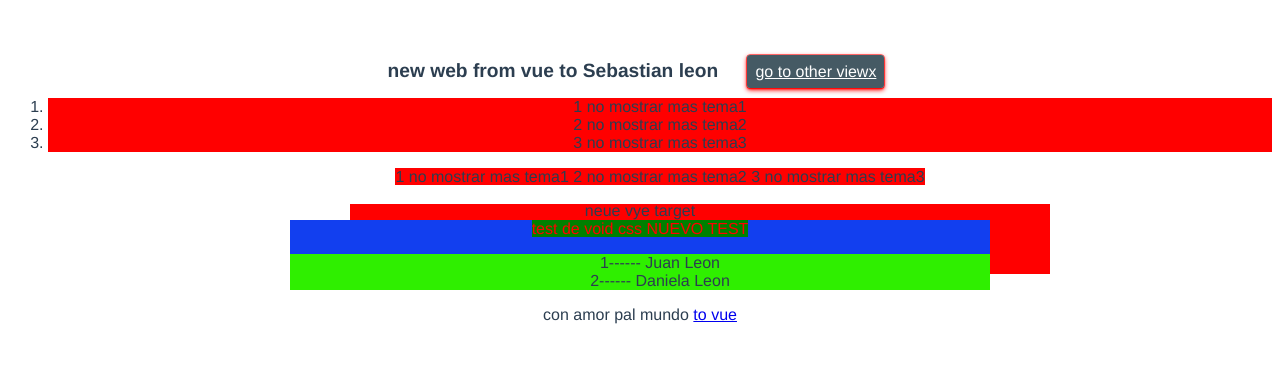
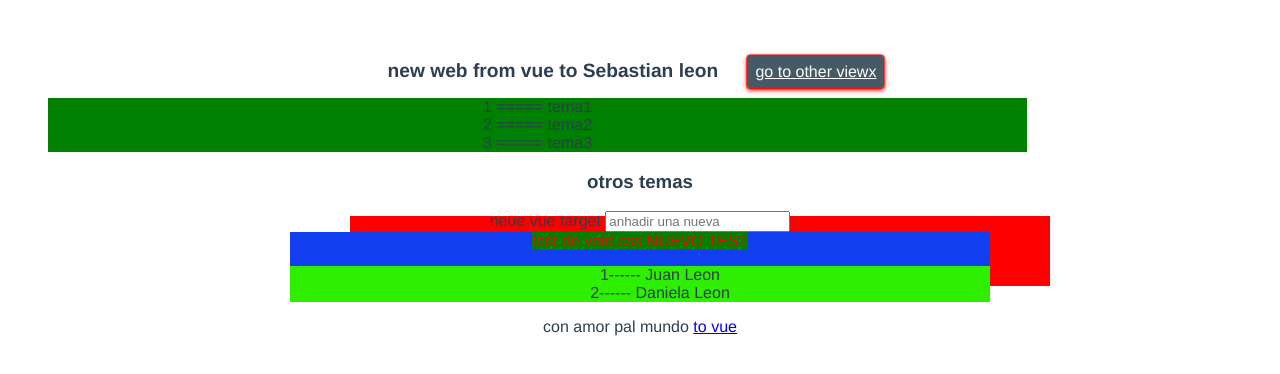
Before and after one commit to JUSELEROstudent/VueText, a Vue app: page /#/ in a window 1280 px wide. Shown: the top 374 px of the page. Built offline with nearby package versions, Linux system fonts and the light colour scheme.

Commit message:
Creacion de una nueva vue se crea otra parte

```diff
--- a/src/App.vue
+++ b/src/App.vue
@@ -13,10 +13,11 @@ import AppCard from '@/components/AppCardPerson'
 import AppHeader from '@/components/AppHeader'
 import AppFooter from '@/components/AppFooter'
 import AppBar from '@/components/MenuBar'
+import AppCardBo from '@/components/BoardCard'
 
 export default {
   name: 'App',
-  components: {AppFooter, AppHeader, AppCard, AppBar}
+  components: { AppFooter, AppHeader, AppCard, AppBar, AppCardBo }
 }
 </script>
 
--- /dev/null
+++ b/src/components/BoardCard.vue
@@ -0,0 +1,18 @@
+<template>
+  <router-link
+    class="board-cards"
+    :to="{ name: 'board',params: { name, id}}">
+  <div>
+    <h1>{{ name }}</h1>
+  </div>
+  </router-link>
+</template>
+<script>
+export default {
+  name: 'board-card',
+  props: {
+    id: String,
+    name: String
+  }
+}
+</script>
--- a/src/components/MenuBar.vue
+++ b/src/components/MenuBar.vue
@@ -1,13 +1,13 @@
 <template>
   <div>
-    <ol v-if="state">
+    <ol v-if="state" class="BarList">
       <li v-for="option in ListBar" :key="option.id" :listData="option" >
-      {{option.id}} no mostrar mas {{option.nombre}}
+      {{option.id}} ===== {{option.nombre}}
       </li>
     </ol>
-    <ol v-if="state" class="HorizBar">
+    <ol v-if="!state" class="HorizBar">
       <li v-for="option in ListBar" :key="option.id" :listData="option" >
-      {{option.id}} no mostrar mas {{option.nombre}}
+      {{option.id}} ===== {{option.nombre}}
       </li>
     </ol>
 
@@ -32,9 +32,15 @@ export default {
 <style scoped>
 li {
   background-color: red;
+  list-style: none;
 }
 .HorizBar li {
   display: inline;
   flex-wrap: wrap;
 }
+.BarList li{
+  flex-direction: inherit;
+  background: green;
+  width: 80%;
+}
 </style>
--- a/src/components/views/Home.vue
+++ b/src/components/views/Home.vue
@@ -1,7 +1,28 @@
 <template>
-    <span> neue vye target </span>
+<div>
+    <h3> otros temas</h3>
+        <div>
+            <span> neue vue target </span>
+            <input
+                type="text"
+                placeholder="anhadir una nueva"
+                v-model="boardName"
+                @keyup.enter="add()"/>
+        </div>
+</div>
 </template>
 
 <script>
-export default {name: 'home-view'}
+export default {
+  name: 'home-view',
+  data () {
+    return {
+      boardName: '',
+      boards: [
+        {id: 1, name: 'tareas'},
+        {id: 2, name: 'otra lista nueva'}
+      ]
+    }
+  }
+}
 </script>
```
Also changed, not shown: src/components/views/view2.vue (added).
